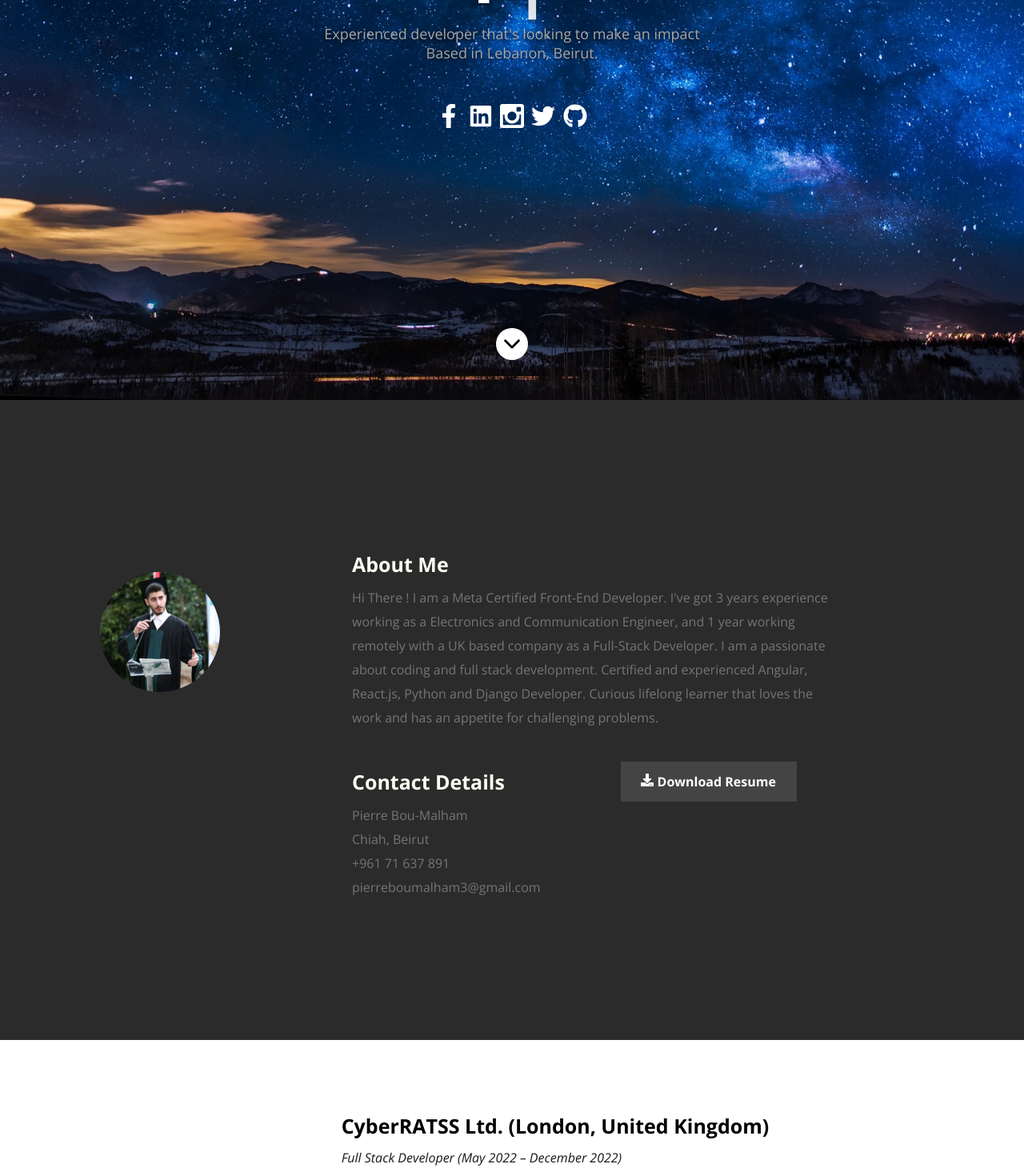
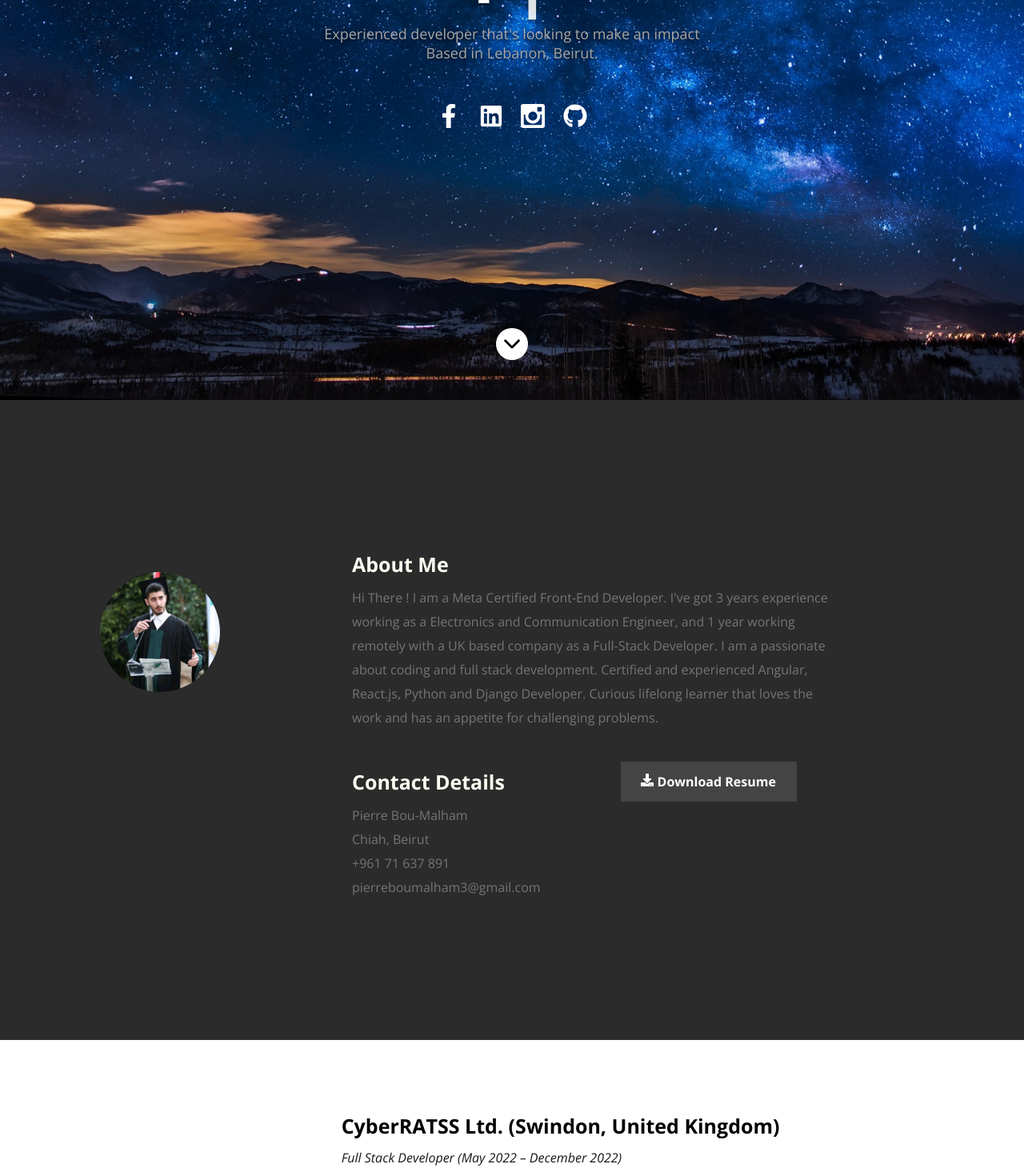
Before and after one commit to PierreBouMalham/personal-portfolio, a React (Create React App) app: page / in a window 1280 px wide. Shown: the part 300-1770 px from the top of the page at 80% size. Built offline with nearby package versions, Linux system fonts and the light colour scheme; the HTML template or start-up script is replaced by a standard one.

Commit message:
last-version

```diff
--- a/src/components/Footer/Footer.js
+++ b/src/components/Footer/Footer.js
@@ -5,7 +5,6 @@ import { FaFacebookF } from "react-icons/fa";
 import { FaLinkedin } from "react-icons/fa";
 import { ImInstagram } from "react-icons/im";
 import { FaGithub } from "react-icons/fa";
-import { FaTwitter } from "react-icons/fa";
 import { animateScroll as scroll } from "react-scroll";
 
 const Footer = () => {
@@ -37,13 +36,7 @@ const Footer = () => {
         >
           <ImInstagram className="footer__icon" />
         </a>
-        <a
-          href="https://twitter.com/pierrboumalham"
-          target="_blank"
-          rel="noreferrer"
-        >
-          <FaTwitter className="footer__icon" />
-        </a>
+
         <a
           href="https://github.com/PierreBouMalham"
           target="_blank"
--- a/src/components/Hero/Hero.js
+++ b/src/components/Hero/Hero.js
@@ -5,7 +5,6 @@ import { FaFacebookF } from "react-icons/fa";
 import { FaLinkedin } from "react-icons/fa";
 import { ImInstagram } from "react-icons/im";
 import { FaGithub } from "react-icons/fa";
-import { FaTwitter } from "react-icons/fa";
 import { IoIosArrowDown } from "react-icons/io";
 import { Link } from "react-scroll";
 import Typewriter from "typewriter-effect";
@@ -58,13 +57,6 @@ const Hero = () => {
             <ImInstagram className="hero__icon" />
           </a>
           <a
-            href="https://twitter.com/pierrboumalham"
-            target="_blank"
-            rel="noreferrer"
-          >
-            <FaTwitter className="hero__icon" />
-          </a>
-          <a
             href="https://github.com/PierreBouMalham"
             target="_blank"
             rel="noreferrer"
--- a/src/components/Resume/Resume.js
+++ b/src/components/Resume/Resume.js
@@ -13,7 +13,7 @@ const Resume = () => {
         </div>
         <div className="resume__optionRight work">
           <div className="resume__info">
-            <h1>CyberRATSS Ltd. (London, United Kingdom)</h1>
+            <h1>CyberRATSS Ltd. (Swindon, United Kingdom)</h1>
             <h4>Full Stack Developer (May 2022 – December 2022)</h4>
             <p>
               -Responsible for the implementation of responsive, mobile- first
```
